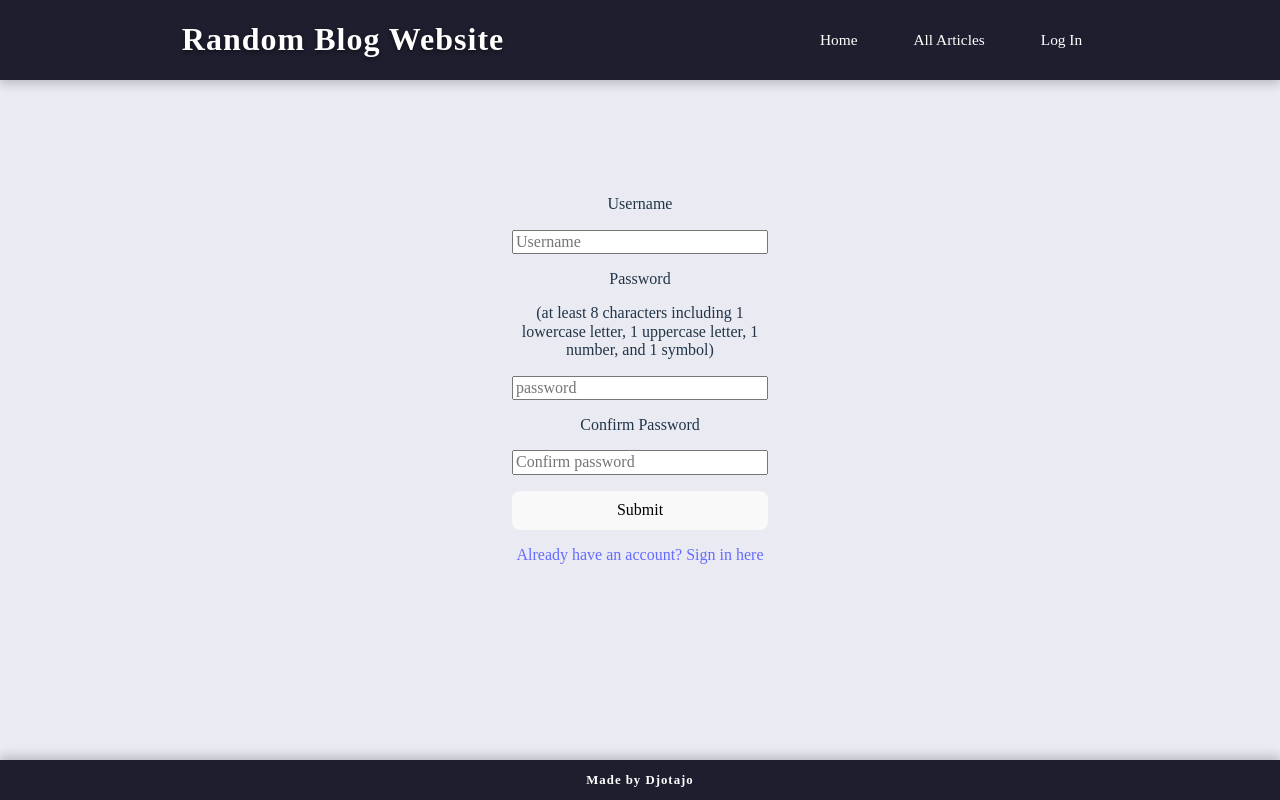
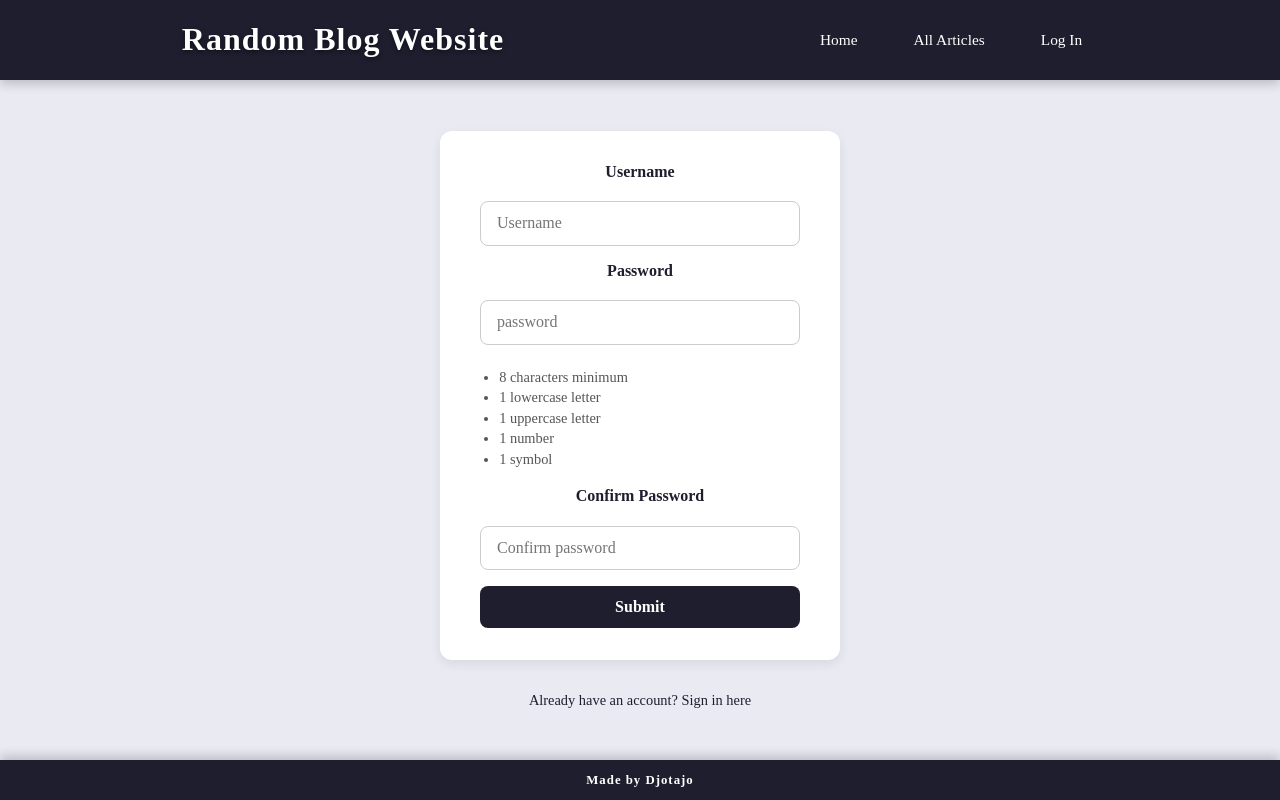
Before and after one commit to Djotajo/blog-api-user-frontend, a React (Vite) app: page /signup in a window 1280 px wide. Built offline with nearby package versions, Linux system fonts and the light colour scheme.

Commit message:
Finish signup and login css and errors

```diff
--- a/src/App.css
+++ b/src/App.css
@@ -296,26 +296,98 @@ footer {
   }
 }
 
-.login-form,
-.new-member-form {
+.login-fullscreen {
+  min-height: calc(100vh - 5vh);
   display: flex;
   flex-direction: column;
   justify-content: center;
-  gap: 1em;
-  width: 100%;
-  margin-left: auto;
-  margin-right: auto;
-}
-
-.login-fullscreen {
-  height: calc(100vh - 5vh);
-  display: flex;
-  flex-direction: column;
-  justify-content: center;
-  max-width: 20%;
+  /* max-width: 20%; */
   margin-left: auto;
   margin-right: auto;
   gap: 1em;
+  background-color: #eaeaf2;
+  align-items: center;
+}
+
+.login-fullscreen a {
+  margin-bottom: 5vh;
+}
+
+/* The signup form box */
+.login-form,
+.new-member-form {
+  background-color: #fff;
+  padding: 2rem 2.5rem;
+  margin-top: 15vh;
+  border-radius: 12px;
+  box-shadow: 0 4px 12px rgba(0, 0, 0, 0.08);
+  width: 100%;
+  max-width: 400px;
+  display: flex;
+  flex-direction: column;
+  gap: 1rem;
+}
+
+/* Labels */
+.new-member-form label {
+  font-weight: 600;
+  margin-bottom: 0.25rem;
+  color: #1e1e2f;
+}
+
+/* Inputs */
+.new-member-form input {
+  padding: 0.75rem 1rem;
+  border-radius: 8px;
+  border: 1px solid #ccc;
+  font-size: 1rem;
+  width: 100%;
+  transition: border-color 0.2s, box-shadow 0.2s;
+}
+
+.new-member-form input:focus {
+  outline: none;
+  border-color: #1e1e2f;
+  box-shadow: 0 0 0 2px rgba(30, 30, 47, 0.15);
+}
+
+/* Password requirements */
+.password-requirements {
+  font-size: 0.85rem;
+  color: #555;
+  margin: -0.5rem 0 0.5rem 0;
+  padding-left: 1.2rem;
+  list-style: disc;
+}
+
+/* Button */
+.new-member-form button {
+  background-color: #1e1e2f;
+  color: #fff;
+  padding: 0.75rem;
+  border: none;
+  border-radius: 8px;
+  cursor: pointer;
+  font-weight: 600;
+  transition: background-color 0.2s ease;
+}
+
+.new-member-form button:hover {
+  background-color: #2d2d47;
+}
+
+/* Link below form */
+.login-fullscreen a {
+  display: block;
+  margin-top: 1rem;
+  text-align: center;
+  color: #1e1e2f;
+  font-size: 0.9rem;
+  text-decoration: none;
+}
+
+.login-fullscreen a:hover {
+  text-decoration: underline;
 }
 
 .latest-posts-container {
@@ -592,3 +664,21 @@ footer {
   display: inline;
   margin-left: 1em;
 }
+
+.password-requirements {
+  margin: 0.5rem 0 0;
+  padding-left: 1.2rem;
+  font-size: 0.9rem;
+  color: #555;
+  text-align: left;
+}
+
+.password-requirements li {
+  margin-bottom: 0.25rem;
+}
+
+.signup-errors {
+  padding-left: 0;
+  color: red;
+  text-align: left;
+}
--- a/src/components/getPosts.jsx
+++ b/src/components/getPosts.jsx
@@ -41,7 +41,7 @@ function GetPosts() {
                     <div className="post-footer">
                       {" "}
                       <span>
-                        {post.author.username} on on{" "}
+                        {post.author.username} on{" "}
                         {FormatPostDate(post.createdAt)}
                       </span>
                       <span className="post-comment">
--- a/src/components/login.jsx
+++ b/src/components/login.jsx
@@ -53,53 +53,14 @@ function LogIn() {
         login(token);
         console.log("Login sauccessful, global state updated.");
         navigate("/");
-      }
-      // localStorage.setItem("jwt_token", token);
-      // setTokenReceived(token);
-      // console.log("JWT Token stored in localStorage.");
-
-      // 3. Decode the token to get user information (username and id)
-      // This decoding is *only* for client-side display/initial check.
-      // The authoritative source for user identity is always the backend verifying the token.
-      // try {
-      //   const decodedToken = jwtDecode(token);
-      //   const { username: loggedInUsername, id: loggedInUserId } =
-      //     decodedToken;
-      //   setLoggedInUser({ username: loggedInUsername, id: loggedInUserId });
-      //   console.log(
-      //     `Decoded user: ${loggedInUsername} (ID: ${loggedInUserId})`
-      //   );
-
-      // --- Placeholder for Step 2: Global State Update (AuthContext) ---
-      // In the next step, after creating AuthContext, you would replace or add:
-      // login(loggedInUsername, loggedInUserId);
-      // (assuming 'login' is a function from useAuth() in AuthContext)
-      // --- END Placeholder ---
-
-      // 4. Navigate to a different page after successful login
-      // (You can uncomment this and direct it to your dashboard or home page)
-      // navigate('/dashboard');
-      //   } catch (decodeError) {
-      //     console.error(
-      //       "Error decoding JWT token on client-side:",
-      //       decodeError
-      //     );
-      //     // If the token itself is invalid or corrupted, clear it and inform the user
-      //     localStorage.removeItem("jwt_token");
-      //     setLoginError(
-      //       "Login successful, but there was an issue decoding the token. Please try again."
-      //     );
-      //     setLoggedInUser(null);
-      //     setTokenReceived(null);
-      //   }
-      // }
-      else {
+      } else {
         setLoginError(
           "Login successful, but no token was received from the server. Please contact support."
         );
       }
     } catch (error) {
       console.error("Error during login request:", error);
+      console.log(error);
       setLoginError(error.message); // Display the error message from the thrown error
       setLoggedInUser(null);
       setTokenReceived(null);
--- a/src/components/signup.jsx
+++ b/src/components/signup.jsx
@@ -1,9 +1,15 @@
 import { useState } from "react";
+import { useNavigate } from "react-router-dom";
 
 function SignUp() {
   const [username, setUsername] = useState("");
   const [password, setPassword] = useState("");
   const [confirmPassword, setConfirmPassword] = useState("");
+  const [successMessage, setSuccessMessage] = useState("");
+  const [errorMessages, setErrorMessages] = useState("");
+
+  const navigate = useNavigate();
+
   const handleSubmit = async (e) => {
     e.preventDefault();
 
@@ -14,6 +20,11 @@ function SignUp() {
     };
 
     try {
+      if (password !== confirmPassword) {
+        // alert("Passwords do not match");
+        setErrorMessages(["Passwords do not match"]);
+        return;
+      }
       const apiEndpoint = `http://localhost:3000/signup`;
 
       const response = await fetch(apiEndpoint, {
@@ -25,13 +36,29 @@ function SignUp() {
       });
 
       if (!response.ok) {
-        throw new Error("Failed to get user");
+        const err = await response.json();
+        if (err.errors && Array.isArray(err.errors)) {
+          setErrorMessages(err.errors.map((e) => e.msg));
+        } else {
+          setErrorMessages([err.message || "Failed to create account"]);
+        }
+        setSuccessMessage("");
+        return;
       }
 
       const newUser = await response.json();
       console.log("Profile created successfully:", newUser);
+
+      setSuccessMessage("✅ Account created successfully! Redirecting...");
+      setErrorMessages("");
+
+      setTimeout(() => {
+        navigate("/login");
+      }, 2000);
     } catch (error) {
       console.error("Error creating profile:", error);
+      setErrorMessages(error.message || "Something went wrong");
+      setSuccessMessage("");
     }
   };
 
@@ -44,14 +71,11 @@ function SignUp() {
           name="username"
           id="username"
           placeholder="Username"
+          required
           onChange={(e) => setUsername(e.target.value)}
         />
 
         <label htmlFor="password">Password </label>
-        <span>
-          (at least 8 characters including 1 lowercase letter, 1 uppercase
-          letter, 1 number, and 1 symbol)
-        </span>
         <input
           type="password"
           name="password"
@@ -60,6 +84,13 @@ function SignUp() {
           required
           onChange={(e) => setPassword(e.target.value)}
         />
+        <ul className="password-requirements">
+          <li>8 characters minimum</li>
+          <li>1 lowercase letter</li>
+          <li>1 uppercase letter</li>
+          <li>1 number</li>
+          <li>1 symbol</li>
+        </ul>
 
         <label htmlFor="confirmPassword">Confirm Password</label>
         <input
@@ -72,6 +103,15 @@ function SignUp() {
         />
 
         <button type="submit">Submit</button>
+
+        {successMessage && <p style={{ color: "green" }}>{successMessage}</p>}
+        {errorMessages.length > 0 && (
+          <ul className="signup-errors">
+            {errorMessages.map((msg, idx) => (
+              <li key={idx}>{msg}</li>
+            ))}
+          </ul>
+        )}
       </form>
       <a href="./login">Already have an account? Sign in here</a>
     </div>
```
